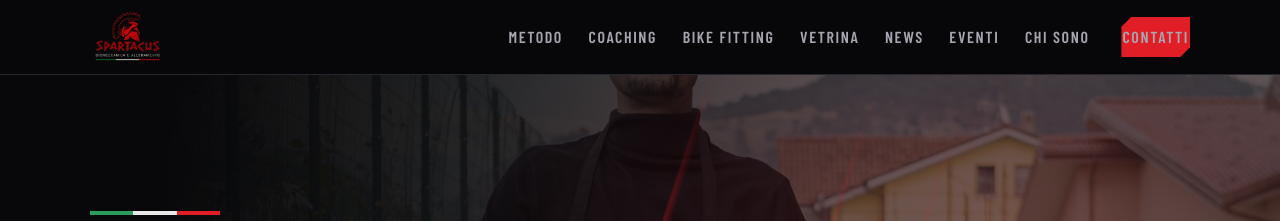
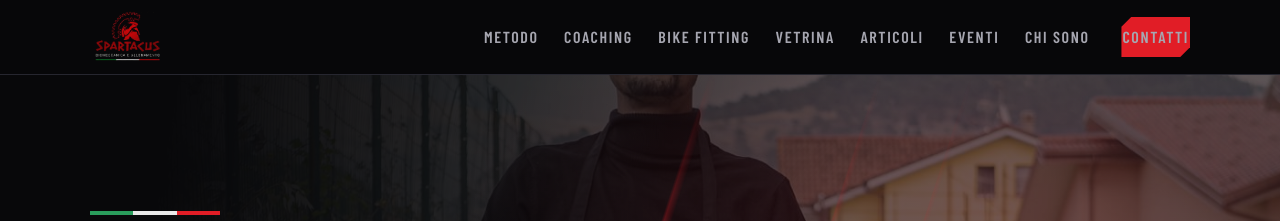
Before and after one commit to spartacus-lab/spartacus-lab.github.io, a Jekyll site: the page built from index.html, in a window 1280 px wide. Shown: the top 221 px of the page. Built offline with Jekyll 4.4.1, drawn with Linux system fonts in a browser that asks for light colours; some web fonts are replaced; the list of posts is cut into pages by our own code.

Commit message:
Rinomina voce menu 'News' in 'Articoli'

```diff
--- a/_includes/nav.html
+++ b/_includes/nav.html
@@ -10,7 +10,7 @@
     </button>
 
     <nav class="nav" id="nav">
-      {% assign voci = "/metodo/|Metodo,/coaching/|Coaching,/bike-fitting/|Bike Fitting,/vetrina/|Vetrina,/approfondimenti/|News,/eventi/|Eventi,/chi-sono/|Chi Sono" | split: "," %}
+      {% assign voci = "/metodo/|Metodo,/coaching/|Coaching,/bike-fitting/|Bike Fitting,/vetrina/|Vetrina,/approfondimenti/|Articoli,/eventi/|Eventi,/chi-sono/|Chi Sono" | split: "," %}
       {% for voce in voci %}
         {% assign p = voce | split: "|" %}
         <a href="{{ p[0] | relative_url }}"{% if page.url contains p[0] %} class="is-active"{% endif %}>{{ p[1] }}</a>
```
